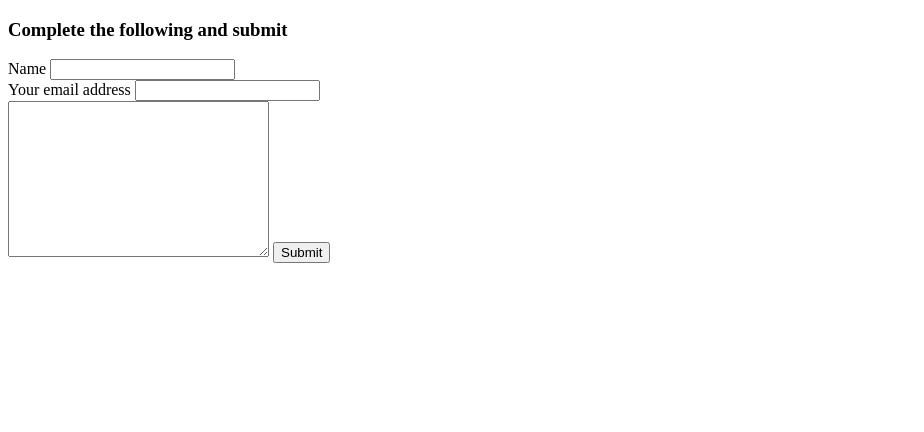
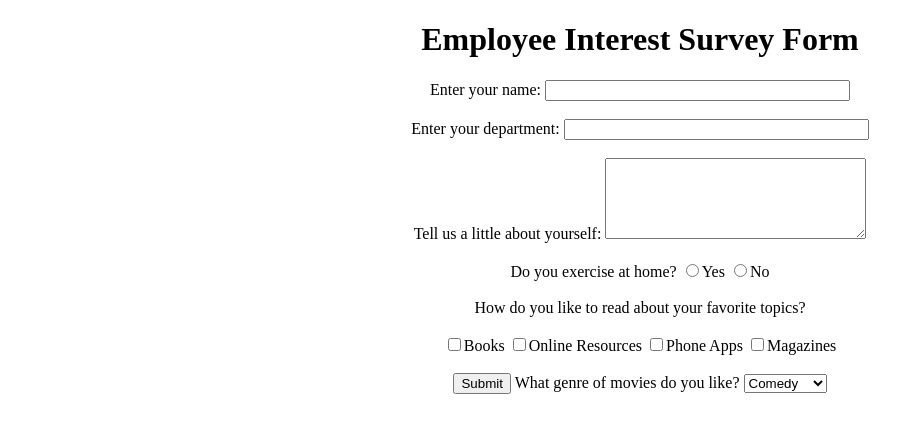
Before and after one commit to chidibanx/cv, a plain HTML site: page survey.html in a window 1280 px wide. Shown: the whole page, without its empty margins (0-924 px from the left). Drawn offline with Linux system fonts and the light colour scheme.

Commit message:
Update survey.html

```diff
--- a/survey.html
+++ b/survey.html
@@ -2,22 +2,53 @@
 <html>
   <head>
     <meta charset="utf-8" />
-    <title>Survey form</title>
+    <title>Survey</title>
   </head>
   <body>
-    <h3>Complete the following and submit</h3>
+    <center>
+      <h1>Employee Interest Survey Form</h1>
       <form
         action="mailto:emmyflash240@gmail.com"
         method="post"
         enctype="text/plain"
       >
-      <label>Name</label>
-      <input type="text" name="Yourname" value="" /><br />
-      <label>Your email address</label>
-      <input type="email" name="Youremail" value="" /><br />
-      <textarea name="text" rows="10" cols="30"></textarea>
-
-      <input type="submit" />
+        <label>Enter your name:</label>
+        <input
+          type="text"
+          name="YourName"
+          size="35"
+          maxlength="20"
+          value=""
+        /><br /><br />
+        <label>Enter your department:</label>
+        <input
+          type="text"
+          name="YourDept"
+          size="35"
+          maxlength="20"
+          value=""
+        /><br /><br />
+        <label>Tell us a little about yourself:</label>
+        <textarea name="description" cols="30" rows="5"></textarea><br /><br />
+        <label>Do you exercise at home?</label>
+        <input type="radio" />Yes <input type="radio" />No <br /><br />
+        <label>How do you like to read about your favorite topics?</label
+        ><br /><br />
+        <input type="checkbox" />Books <input type="checkbox" />Online Resources
+        <input type="checkbox" />Phone Apps <input type="checkbox" />Magazines
+        <br /><br />
+        <input type="submit" name="submit form" />
+        <label>What genre of movies do you like?</label>
+        <select name="moviepref">
+          <option value="1">Comedy</option>
+          <option value="2">Romance</option>
+          <option value="3">Action</option>
+          <option value="4">Adventure</option>
+          <option value="5">Triller</option>
+          <option value="6">Horror</option>
+          <option value="7">Drama</option>
+        </select>
       </form>
+    </center>
   </body>
 </html>
```
Lines whose indentation alone changed are shown as unchanged.
